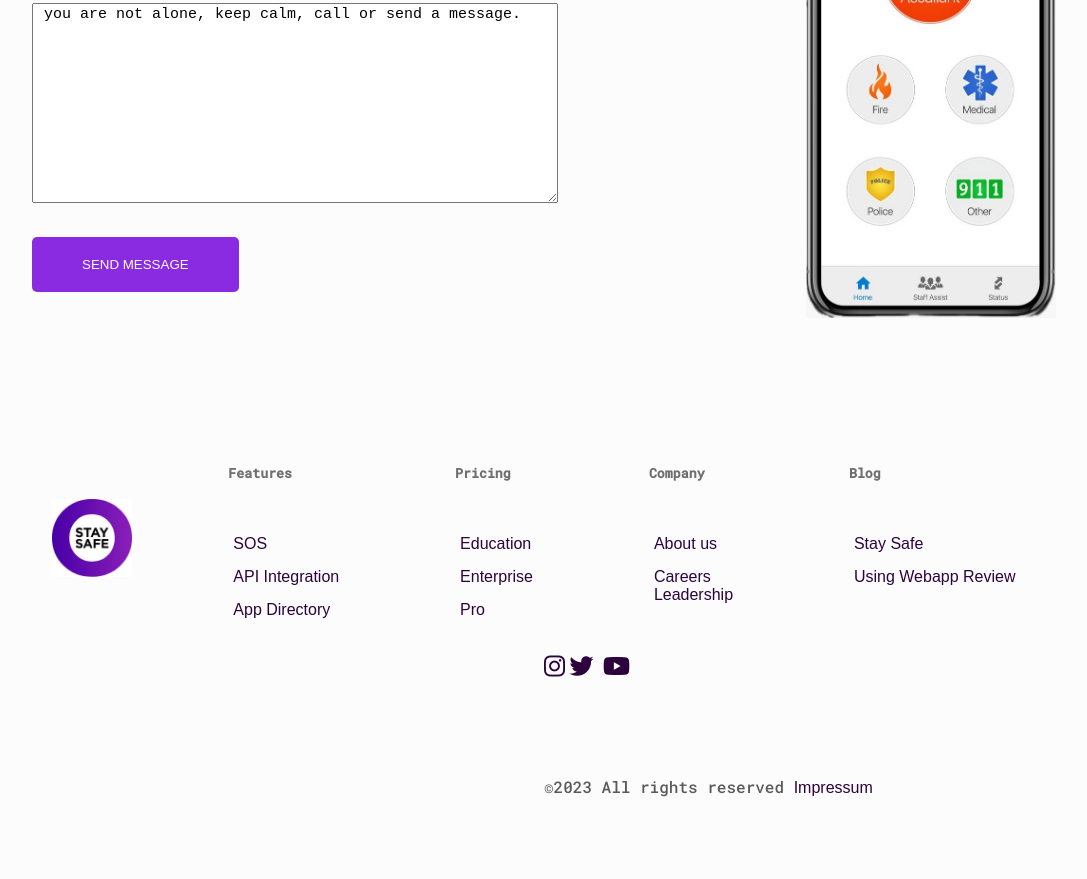
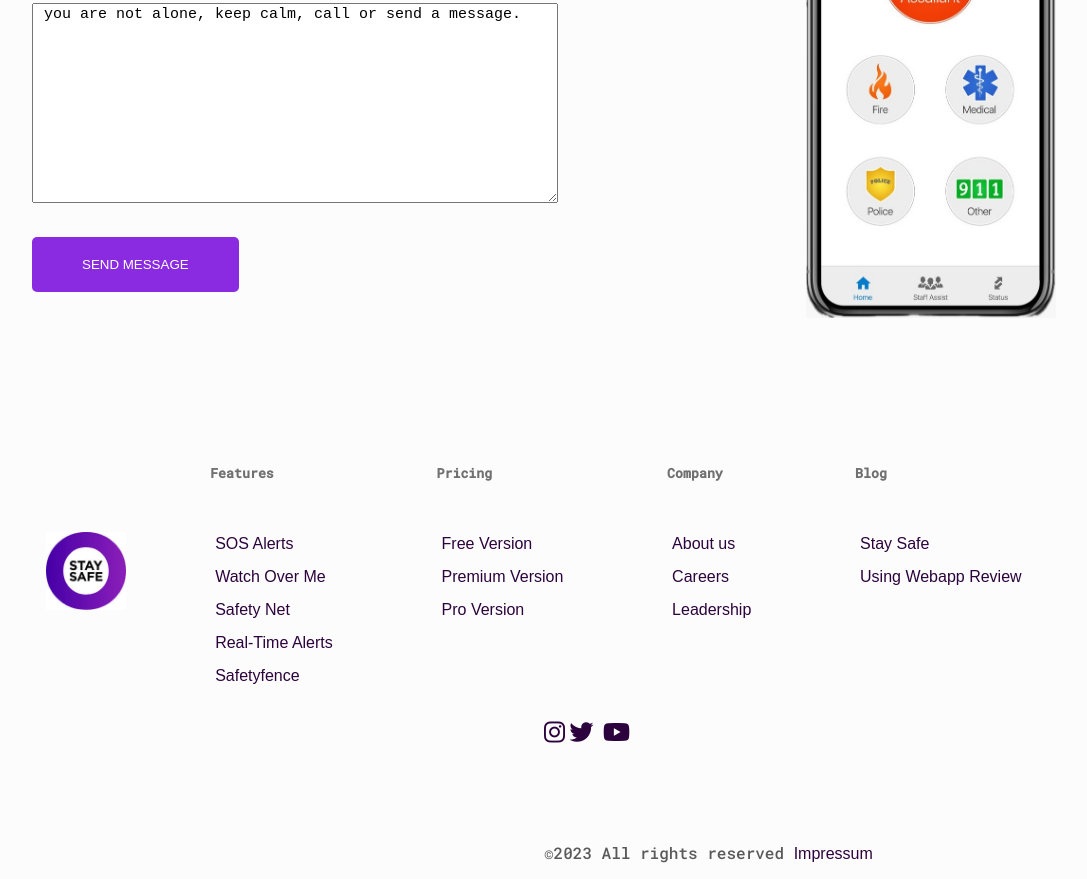
Before and after one commit to sheikhmirfan1/Hackathons-project, a plain HTML site: page index.html in a window 1280 px wide. Shown: the part 2146-3025 px from the top of the page, without its empty margins (96-1183 px from the left). Before the commit the page ends 2959 px from the top, so only its background shows below. Drawn offline with nearby package versions, Linux system fonts and the light colour scheme; files whose address does not match are found by name.

Commit message:
project done

```diff
--- a/index.html
+++ b/index.html
@@ -177,17 +177,19 @@
         <div class="footer-links">
           <h5 style="color:#707070;">Features</h5>
           <ul>
-            <li><a href="#">SOS</a></li>
-            <li><a href="#">API Integration</a></li>
-            <li><a href="#">App Directory</a></li>
+            <li><a href="#">SOS Alerts</a></li>
+            <li><a href="#">Watch Over Me</a></li>
+            <li><a href="#">Safety Net</a></li>
+            <li><a href="#">Real-Time Alerts</a></li>
+            <li><a href="#">Safetyfence</a></li>
           </ul>
         </div>
         <div class="footer-links">
           <h5 style="color:#707070;">Pricing</h5>
           <ul>
-            <li><a href="#">Education</a></li>
-            <li><a href="#">Enterprise</a></li>
-            <li><a href="#">Pro</a></li>
+            <li><a href="#">Free Version</a></li>
+            <li><a href="#">Premium Version</a></li>
+            <li><a href="#">Pro Version</a></li>
           </ul>
         </div>
         <div class="footer-links">
@@ -195,7 +197,7 @@
           <ul>
             <li><a href="#">About us</a></li>
             <li><a href="#">Careers</a></li>
-            </li><a href="#">Leadership</a></li>
+            <li><a href="#">Leadership</a></li>
           </ul>
         </div>
         <div class="footer-links">
```
